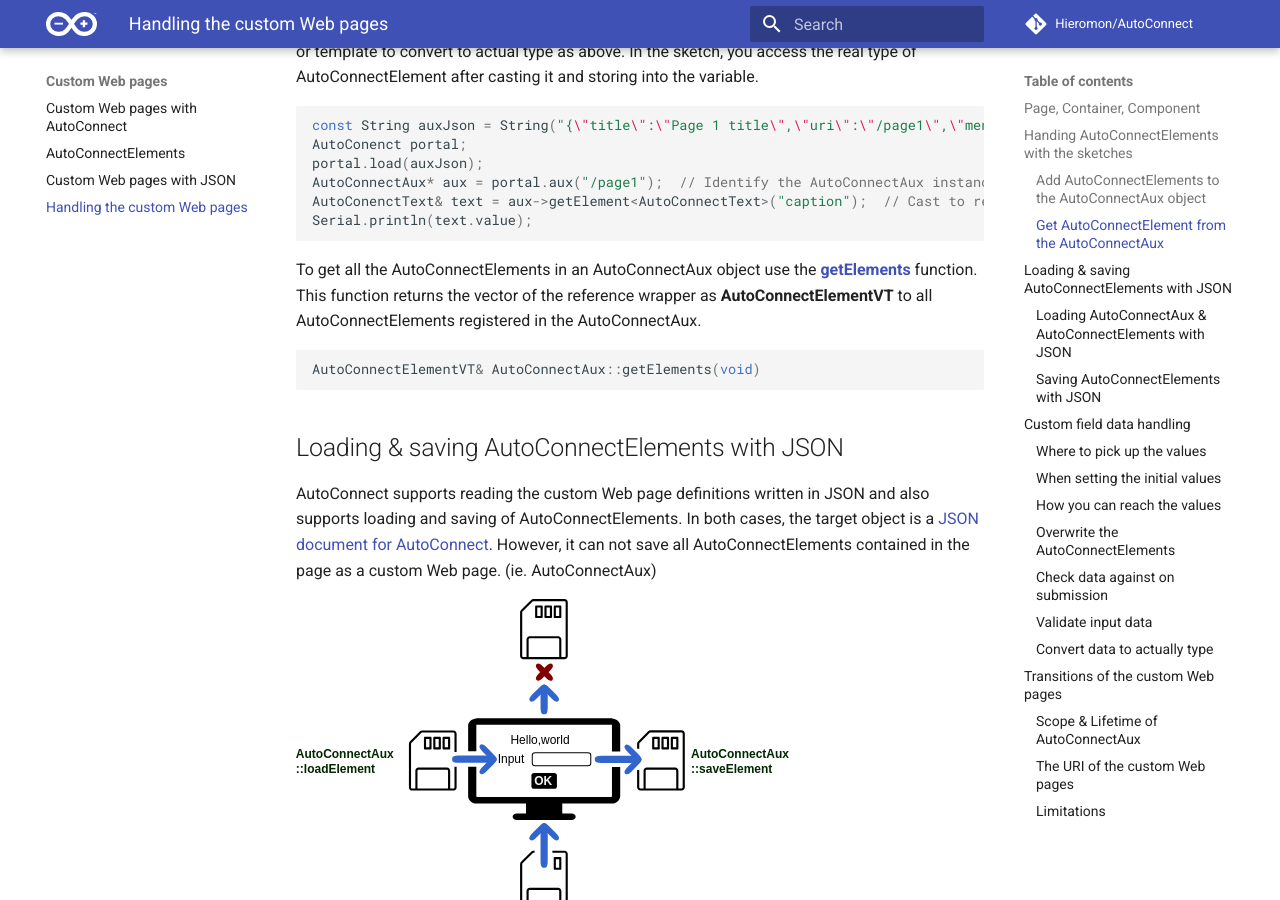
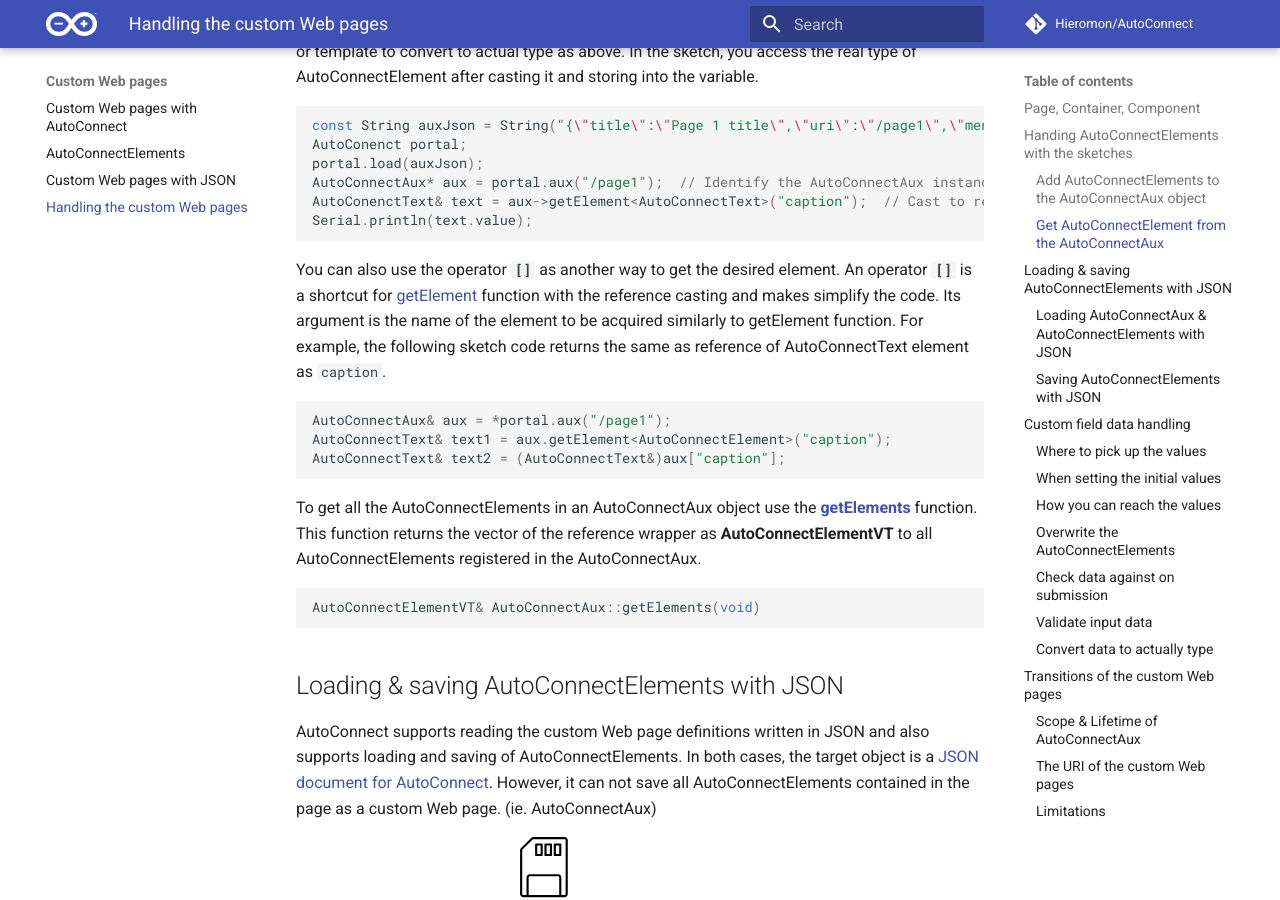
Before and after one commit to Hieromon/AutoConnect, an MkDocs documentation site: the page built from mkdocs/achandling.md, in a window 1280 px wide and 900 px high, scrolled down 2442 px. Built offline with MkDocs 1.6.1 and Material for MkDocs 9.7.7, drawn with Linux system fonts in a browser that asks for light colours; nearby versions of some CDN libraries; comment, search, counter and statistics services are not loaded.

````diff
--- a/mkdocs/achandling.md
+++ b/mkdocs/achandling.md
@@ -99,6 +99,14 @@
 AutoConnectAux* aux = portal.aux("/page1");  // Identify the AutoConnectAux instance with uri
 AutoConenctText& text = aux->getElement<AutoConnectText>("caption");  // Cast to real type and access members
 Serial.println(text.value);
+```
+
+You can also use the operator **`[]`** as another way to get the desired element. An operator **`[]`** is a shortcut for [getElement](apiaux.me#getelement) function with the reference casting and makes simplify the code. Its argument is the name of the element to be acquired similarly to getElement function. For example, the following sketch code returns the same as reference of AutoConnectText element as `caption`.
+
+```cpp
+AutoConnectAux& aux = *portal.aux("/page1");
+AutoConnectText& text1 = aux.getElement<AutoConnectElement>("caption");
+AutoConnectText& text2 = (AutoConnectText&)aux["caption"];
 ```
 
 To get all the AutoConnectElements in an AutoConnectAux object use the [**getElements**](apiaux.md#getelements) function. This function returns the vector of the reference wrapper as **AutoConnectElementVT** to all AutoConnectElements registered in the AutoConnectAux.
````
Also changed, not shown: mkdocs/acjson.md (+1 -1 lines), 2 other files.
